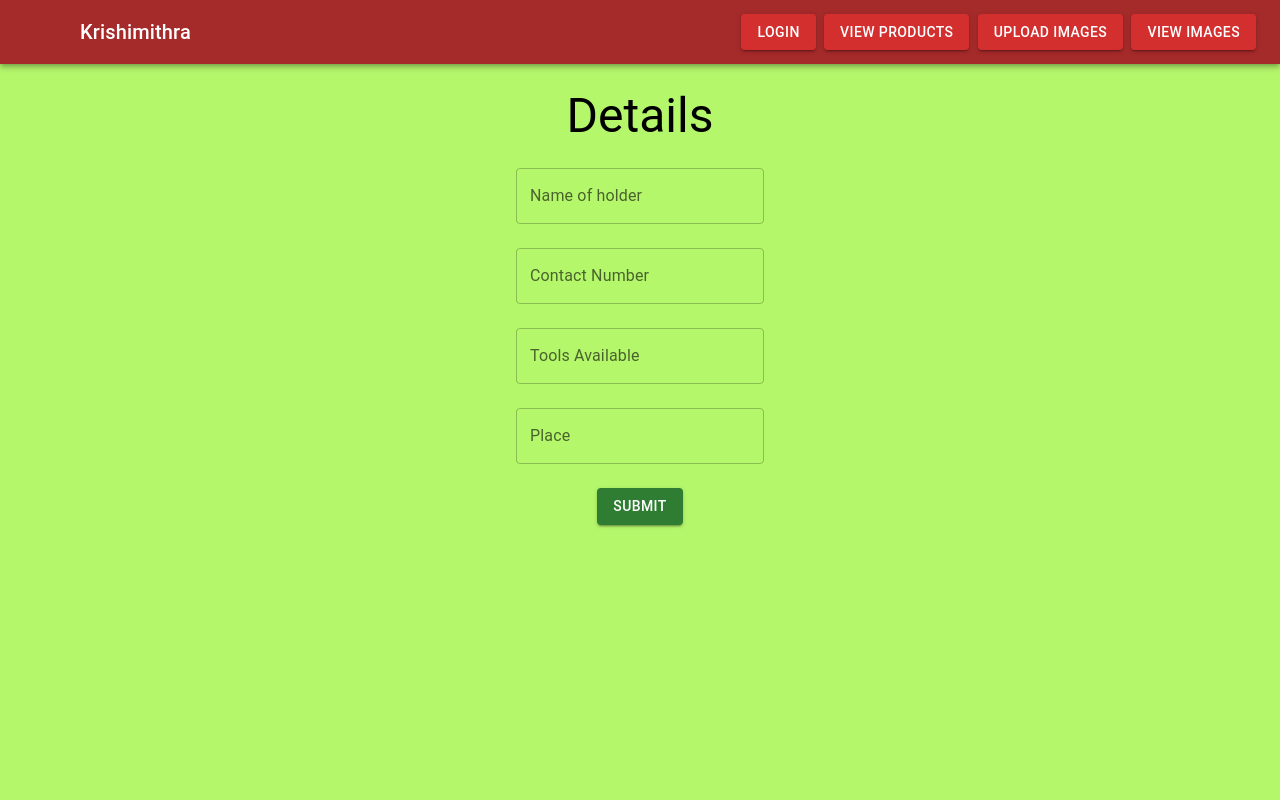
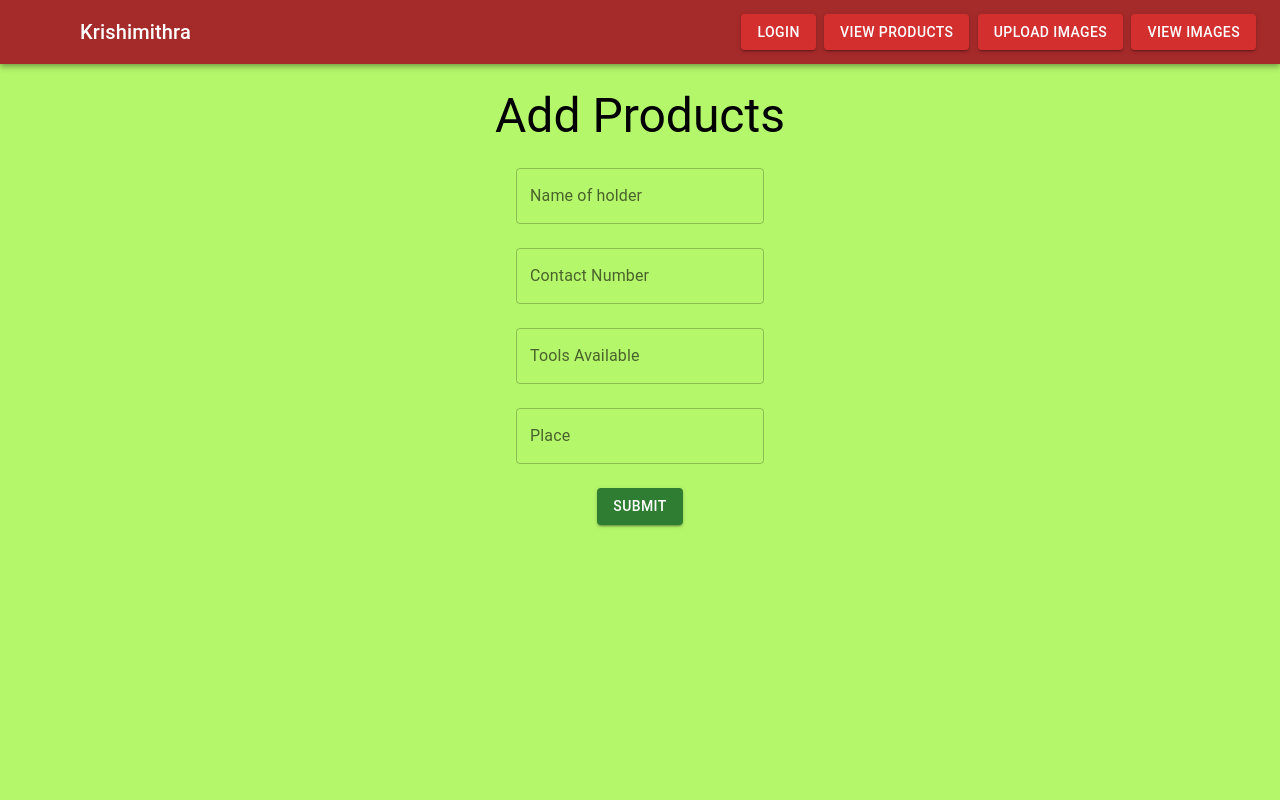
Before and after one commit to FizaanZahra/Krishimithra-Frontend, a React (Vite) app: page /a in a window 1280 px wide. Shown: the top 800 px of the page. Built offline with nearby package versions, Linux system fonts and the light colour scheme; some icons are missing.

Commit message:
Update Addprod.jsx

```diff
--- a/src/component/Addprod.jsx
+++ b/src/component/Addprod.jsx
@@ -45,7 +45,7 @@ const Addprod = () => {
   return (
     <div>
       <br />
-      <Typography variant='h3' color='black'>Details</Typography>
+      <Typography variant='h3' color='black'>Add Products</Typography>
       <br />
 
       <TextField
```
